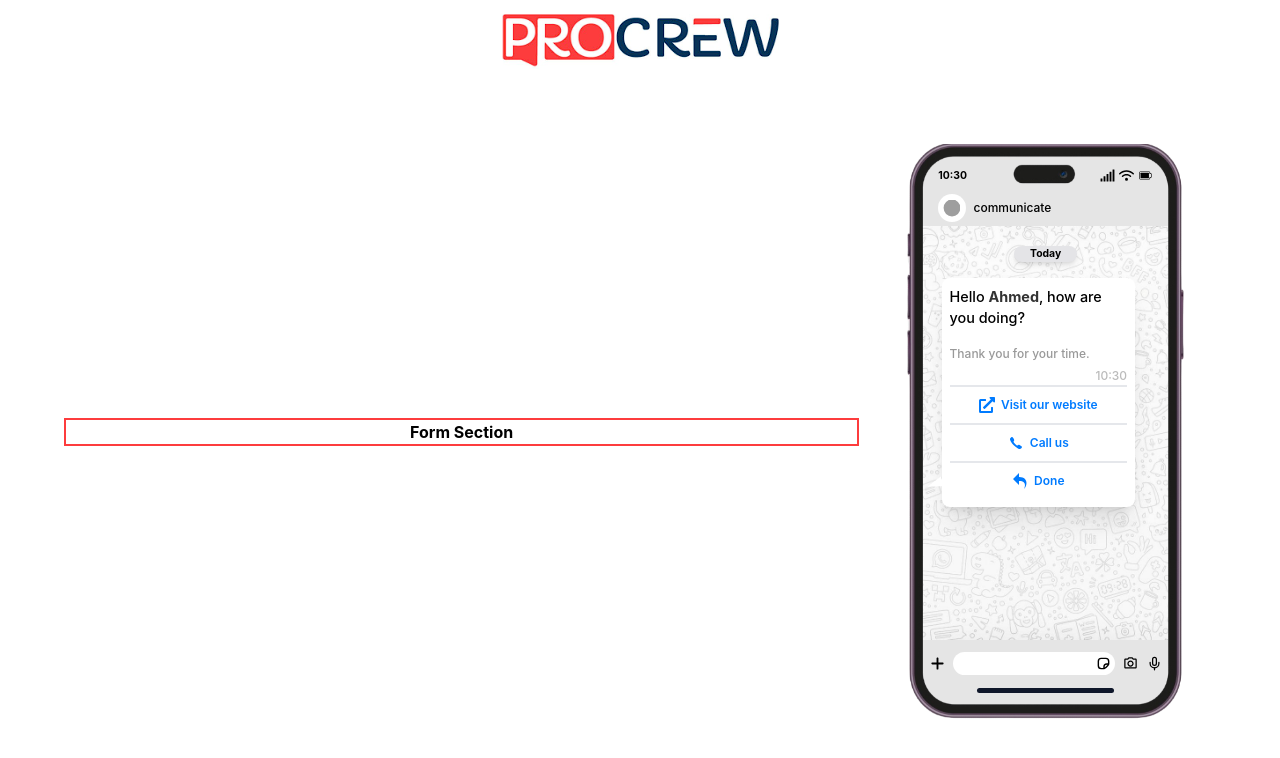
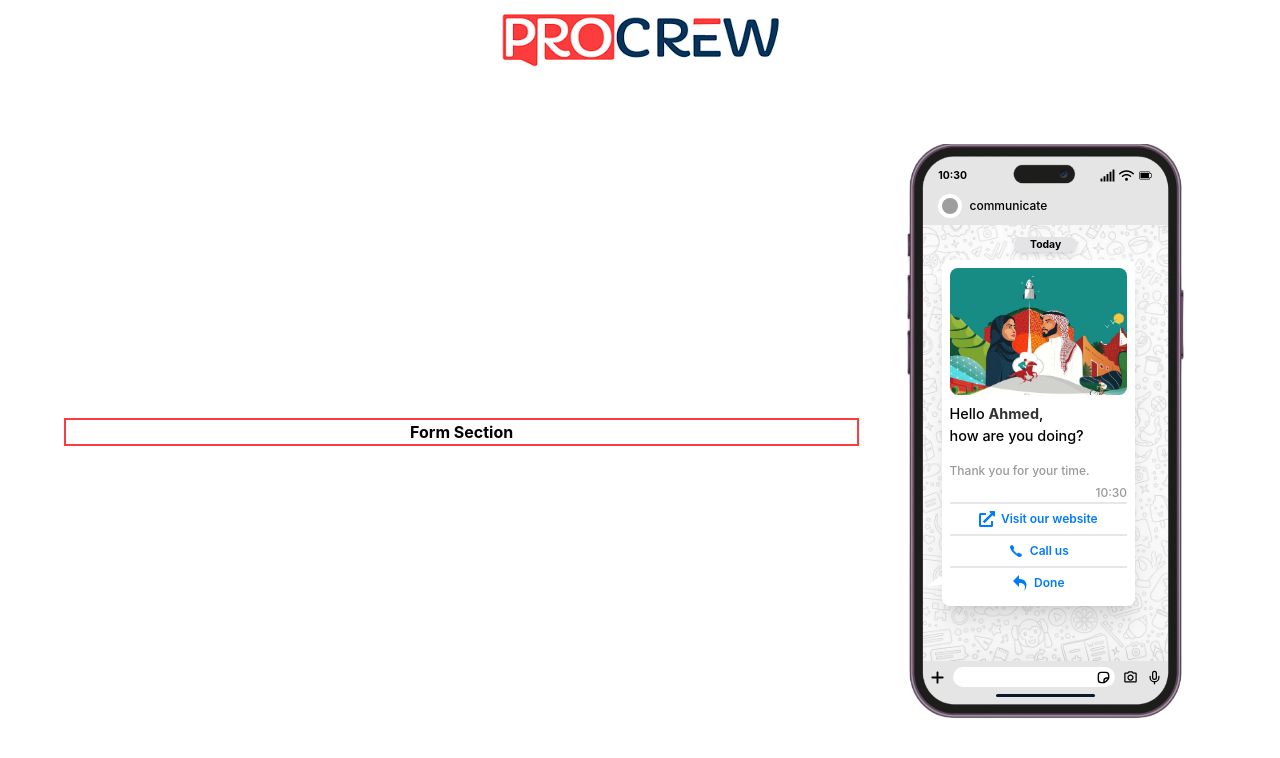
Before and after one commit to passentmanter/procrew-test, a React (Create React App) app: page / in a window 1280 px wide. Shown: the top 758 px of the page. Built offline with nearby package versions, Linux system fonts and the light colour scheme; grey boxes are pictures that could not be loaded.

Commit message:
add image

```diff
--- a/src/component/messageCard.tsx
+++ b/src/component/messageCard.tsx
@@ -4,6 +4,7 @@ import React from "react";
 import whBg from "../assets/8c98994518b575bfd8c949e91d20548b.jpg";
 import mobileShape from "../assets/freepik__adjust__49438.png";
 import chatLogo from "../assets/Group 3301.svg";
+import personImg from '../assets/person.jpg'
 
 // ICONS
 import { FaSignal } from "react-icons/fa";
@@ -59,11 +60,11 @@ const MessageCard: React.FC<MessageCardProps> = ({
         </div>
 
         {/* MESSAGE HEADER */}
-        <div className="h-[5%] flex items-center px-[1em] ">
+        <div className="h-[4%] flex items-center px-[1em] mb-[0.5em] ">
           <img
             src={chatLogo}
             alt="chat Logo"
-            className="w-[1.75em] h-[1.75em] p-[0.35em] rounded-full bg-white "
+            className="w-[1.5em] h-[1.5em] p-[0.25em] rounded-full bg-white "
           />
           <span className="text-[0.75em] font-medium ml-2 color-[#171717] ">
             communicate
@@ -72,23 +73,24 @@ const MessageCard: React.FC<MessageCardProps> = ({
 
         <div
           style={{ backgroundImage: `url(${whBg})` }}
-          className=" w-full h-[75%] pt-1 bg-cover my-1 bg-[image:var(--image-url)]"
+          className=" w-full h-[79%] pt-1 bg-cover bg-[image:var(--image-url)]"
         >
           {/* TIME INDICATOR */}
-          <p className="text-[0.65em] font-bold w-fit m-auto my-4 px-4 py-0 rounded-lg bg-[#e4e4e7] shadow-md">
+          <p className="text-[0.65em] font-bold w-fit m-auto my-2 px-4 py-0 rounded-lg bg-[#e4e4e7] shadow-md  ">
             Today
           </p>
 
           {/* MESSAGE */}
           <div className=" bg-white w-[78%] h-fit ml-[1.25em] rounded-lg p-2 text-left relative shadow-xl max-h-[50em]  hide__Scroll">
+            <img src={personImg} alt='tow persons' className="rounded-lg mb-2" />
             <p className="max-h-[5em] overflow-scroll hide__Scroll text-[0.9em] font-medium	">
-              Hello <span className="font-bold text-[#333]">{name}</span>, how
+              Hello <span className="font-bold text-[#333]">{name}</span>,<br/> how
               are you doing?
             </p>
-            <p className="text-[#999] text-[0.75em] font-medium	 mt-4 mb-1 ">
+            <p className="text-[#999] text-[0.75em] font-medium	 mt-[1.25em] mb-1 ">
               Thank you for your time.
             </p>
-            <span className="block text-right text-[0.75em] text-[#bbb] font-medium">
+            <span className="block text-right text-[0.75em] text-[#999] font-medium">
               {time}
             </span>
 
@@ -96,7 +98,7 @@ const MessageCard: React.FC<MessageCardProps> = ({
               <a
                 href="https://www.procrew.pro/"
                 target="_blank"
-                className="flex items-center gap-[0.5em] justify-center py-[0.75em] text-[#007bff] text-[0.75em] font-semibold  "
+                className="flex items-center gap-[0.5em] justify-center py-[0.5em] text-[#007BFF] text-[0.75em] font-semibold  "
               >
                 <FaExternalLinkAlt size={16} />
                 Visit our website
@@ -105,7 +107,7 @@ const MessageCard: React.FC<MessageCardProps> = ({
               <a
                 href={`tel:${phoneNumber}`}
                 target=""
-                className="flex items-center gap-[0.5em] justify-center py-[0.75em] text-[#007bff] text-[0.75em] font-semibold  "
+                className="flex items-center gap-[0.5em] justify-center py-[0.5em] text-[#007BFF] text-[0.75em] font-semibold  "
               >
                 <IoIosCall size={16} />
                 Call us
@@ -114,7 +116,7 @@ const MessageCard: React.FC<MessageCardProps> = ({
               <a
                 href="#"
                 onClick={handleDoneClick}
-                className="flex items-center gap-[0.5em] justify-center py-[0.75em] text-[#007bff] text-[0.75em] font-semibold  "
+                className="flex items-center gap-[0.5em] justify-center py-[0.5em] text-[#007BFF] text-[0.75em] font-semibold  "
               >
                 <ImForward size={16} className="origin-center rotate-180" />
                 Done
@@ -125,7 +127,7 @@ const MessageCard: React.FC<MessageCardProps> = ({
         </div>
 
         {/* FOOTER */}
-        <div className=" h-[7%] w-full max-w-full px-2 mb-[0.35em] flex items-center justify-between gap-1	">
+        <div className=" h-[6%] w-full max-w-full px-2  flex items-center justify-between gap-1	">
           <FaPlus size={15} />
           <div className="w-[70%] h-[60%] px-1 bg-white rounded-xl flex items-center ">
             <PiStickerBold className="ml-auto " size={15} />
@@ -135,7 +137,7 @@ const MessageCard: React.FC<MessageCardProps> = ({
         </div>
 
         {/* MOBILE SHAPE FOOTER */}
-        <div className="w-[55%] h-[0.75%] rounded-md bg-[#0f172a]  m-auto "></div>
+        <div className="w-[40%] h-[0.5%] rounded-md bg-[#0f172a]  m-auto mb-2 "></div>
       </div>
     </div>
   );
```
Also changed, not shown: src/assets/person.jpg (added).
